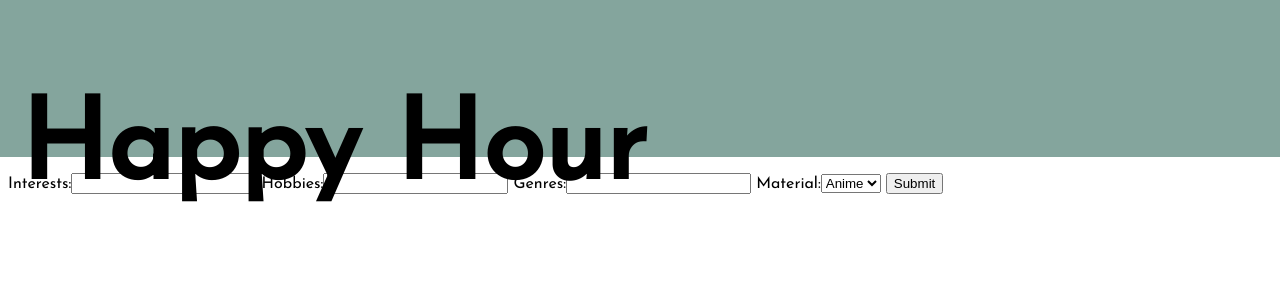
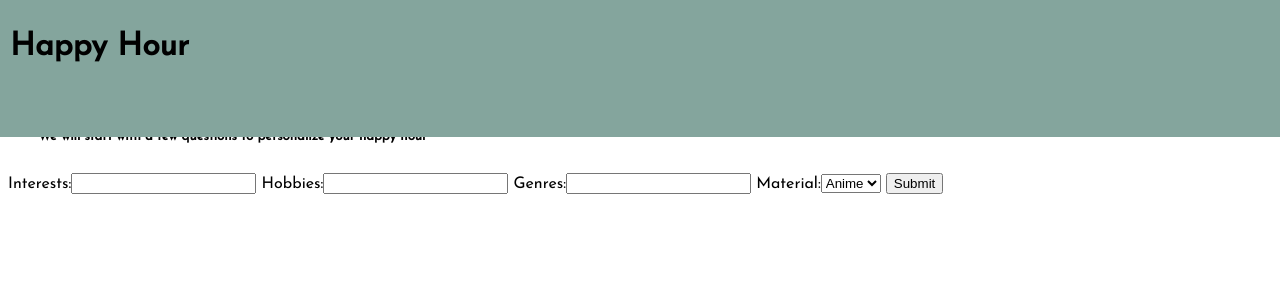
Before and after one commit to ReshmaShaji245/Happy-Hour, a Django app: page / in a window 1280 px wide; the page is wider, and only the part inside the window is pictured. Shown: the top 300 px of that part. Run offline with Django 3.2, Linux system fonts and the light colour scheme.

Commit message:
Update form.html

```diff
--- a/questionnaire/templates/form.html
+++ b/questionnaire/templates/form.html
@@ -16,9 +16,8 @@
       left: 0px;
       top: 0px;
       margin-bottom:20px;
-      padding: 20px;
+      padding: 10px;
       background: #84A59D;
-      font-size: 56px;
       color: #000000;
       }
 
```
